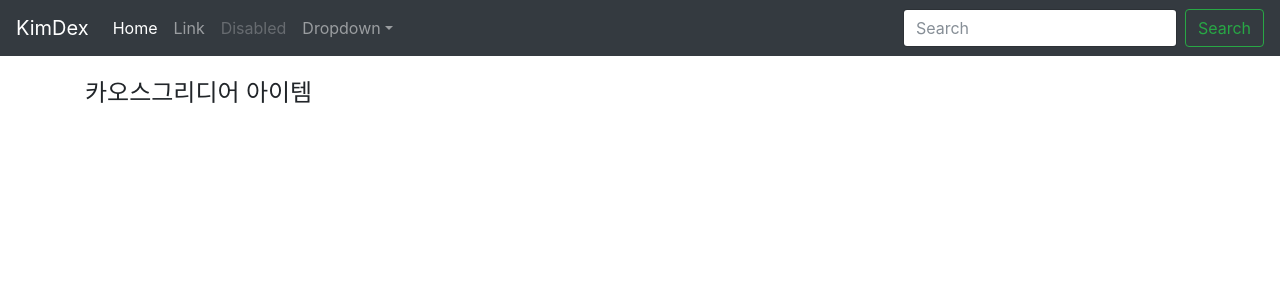
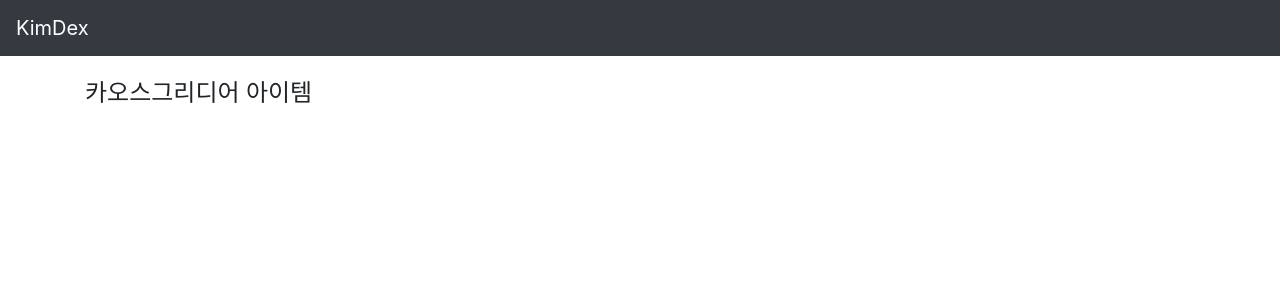
Before and after one commit to TeamHY/kimdex, a Django app: page / in a window 1280 px wide. Shown: the top 300 px of the page. Run offline with Django 3.2, Linux system fonts and the light colour scheme; data that the repository does not hold is empty; some libraries are stand-ins or nearby versions.

Commit message:
Remove nav button

```diff
--- a/itemdex/templates/itemdex/index.html
+++ b/itemdex/templates/itemdex/index.html
@@ -20,35 +20,6 @@
   <body>
     <nav class="navbar navbar-expand-md navbar-dark bg-dark fixed-top">
       <a class="navbar-brand" href="#">KimDex</a>
-      <button class="navbar-toggler" type="button" data-toggle="collapse" data-target="#navbarsExampleDefault" aria-controls="navbarsExampleDefault" aria-expanded="false" aria-label="Toggle navigation">
-        <span class="navbar-toggler-icon"></span>
-      </button>
-
-      <div class="collapse navbar-collapse" id="navbarsExampleDefault">
-        <ul class="navbar-nav mr-auto">
-          <li class="nav-item active">
-            <a class="nav-link" href="#">Home <span class="sr-only">(current)</span></a>
-          </li>
-          <li class="nav-item">
-            <a class="nav-link" href="#">Link</a>
-          </li>
-          <li class="nav-item">
-            <a class="nav-link disabled" href="#">Disabled</a>
-          </li>
-          <li class="nav-item dropdown">
-            <a class="nav-link dropdown-toggle" href="http://example.com" id="dropdown01" data-toggle="dropdown" aria-haspopup="true" aria-expanded="false">Dropdown</a>
-            <div class="dropdown-menu" aria-labelledby="dropdown01">
-              <a class="dropdown-item" href="#">Action</a>
-              <a class="dropdown-item" href="#">Another action</a>
-              <a class="dropdown-item" href="#">Something else here</a>
-            </div>
-          </li>
-        </ul>
-        <form class="form-inline my-2 my-lg-0">
-          <input class="form-control mr-sm-2" type="text" placeholder="Search" aria-label="Search">
-          <button class="btn btn-outline-success my-2 my-sm-0" type="submit">Search</button>
-        </form>
-      </div>
     </nav>
 
     <main role="main" class="container">
```
